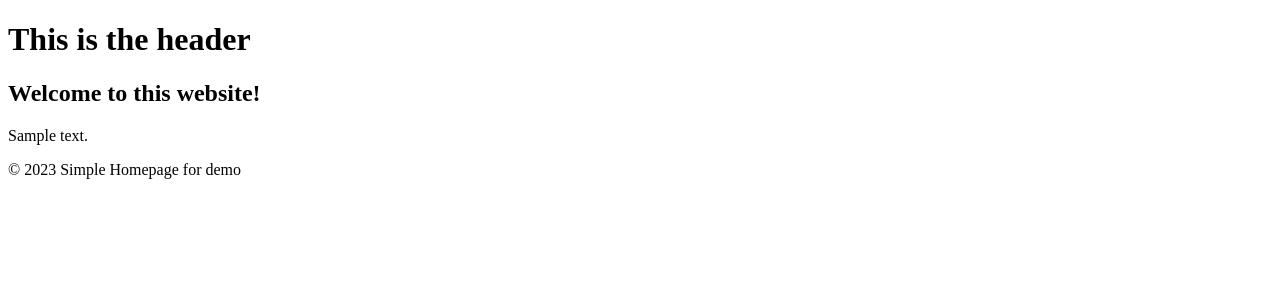
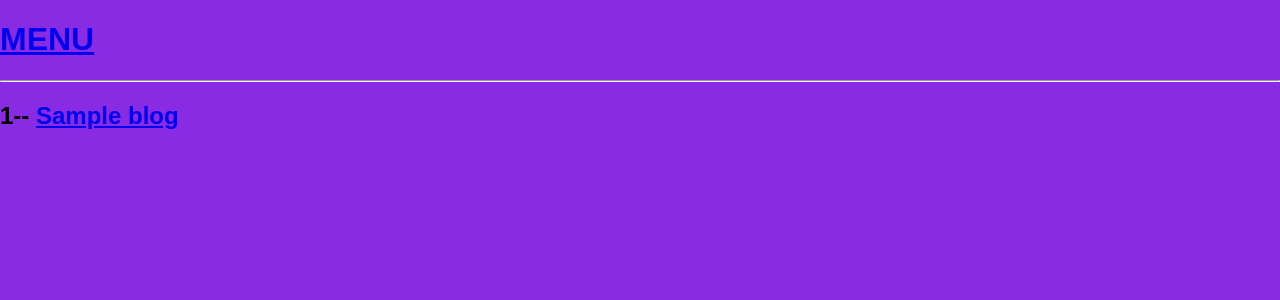
Before and after one commit to MarkNgugi/FLASK_BLOG_WEBSITE, a Flask app: template Project/templates/home.html in a window 1280 px wide. Shown: the top 300 px of the page. Run offline with Flask 3, Linux system fonts and the light colour scheme; the template is opened without the code that fills it: most values are stand-ins (such as "Sample title", 1, 10 or a date in 2020).

Commit message:
modified app.py file

```diff
--- a/Project/app.py
+++ b/Project/app.py
@@ -2,22 +2,26 @@ from flask import Flask, render_template
 
 app = Flask(__name__)
 
-@app.route('/')
+blogs = [
+    {'id':1, 'name':'DJANGO'},
+    {'id':2, 'name':'SPORTS'},
+    {'id':3, 'name':'EDUCATION'},
+    {'id':4, 'name':'MUSIC'},
+    {'id':5, 'name':'WEB DEVELOPMENT'}
+]
 
+@app.route('/home/')
 def home():
-    return render_template('home.html')
+    return render_template('home.html',blogs=blogs)
 
-@app.route('/user/')
-def users():
-    return render_template('blog.html')
+@app.route('/blog/<int:pk>/')
+def blog(pk):
+    blog = None
+    for i in blogs:
+        if i['id'] == int(pk):
+            blog = i
+    return render_template('blog.html', blogs=blog)
 
-@app.route('/room/')
-def rooms():
-    return render_template('room.html')
-
-@app.route('/profile/')
-def profile():
-    return render_template('profile.html')
 
 if __name__ == '__main__':
     app.run(debug=True)
--- a/Project/templates/home.html
+++ b/Project/templates/home.html
@@ -1,25 +1,53 @@
-<!-- templates/index.html -->
 <!DOCTYPE html>
 <html lang="en">
 <head>
     <meta charset="UTF-8">
     <meta name="viewport" content="width=device-width, initial-scale=1.0">
-    <title>{{ title }}</title>
+    <title>Simple Homepage</title>
+    <style>
+        body {
+            font-family: Arial, sans-serif;
+            margin: 0;
+            padding: 0;
+            background-color: rgb(137, 43, 226);
+        }
+
+        header {
+            background-color: #333;
+            color: #fff;
+            padding: 10px;
+            text-align: center;
+        }
+
+        main {
+            padding: 20px;
+        }
+
+        footer {
+            background-color: #333;
+            color: #fff;
+            padding: 10px;
+            text-align: center;
+            position: fixed;
+            bottom: 0;
+            width: 100%;
+        }
+    </style>
 </head>
 <body>
 
-    <header>
-        <h1>This is the header</h1>
-    </header>
 
-    <main>
-        <h2>Welcome to this website!</h2>
-        <p>{{ content }}</p>
-    </main>
+    {%extends 'main.html'%}
+    {%block content%}
 
-    <footer>
-        &copy; 2023 Simple Homepage for demo
-    </footer>
+    {%for blog in blogs%}
+    <h2>{{blog.id}}-- <a href="/blog/{{blog.id}}/">{{blog.name}}</a></h2>
+    {%endfor%}
+
+
+
+
+    {%endblock%}
 
 </body>
 </html>
--- /dev/null
+++ b/Project/templates/main.html
@@ -0,0 +1,13 @@
+<!DOCTYPE html>
+<html lang="en">
+<head>
+    <meta charset="UTF-8">
+    <meta name="viewport" content="width=device-width, initial-scale=1.0">
+    <title>Document</title>
+</head>
+<body>
+    {% include 'navbar.html' %}
+    {%block content%}
+    {%endblock%}
+</body>
+</html>
--- a/Project/templates/navbar.html
+++ b/Project/templates/navbar.html
@@ -1 +1,4 @@
-<a href="/">MENU</a>
+<a href="/home/">
+<h1>MENU</h1>
+</a>
+<HR>
--- a/Project/templates/profile.html
+++ /dev/null
@@ -1 +0,0 @@
-<h1>THERE IS NO PROFILE, PRACTICE BY ADDING MORE CODE TO THIS REPO!!!!!!</h1>
--- a/Project/templates/room.html
+++ /dev/null
@@ -1 +0,0 @@
-<h1>THIS IS THE ROOM SECTION OF THIS WEBSITE</h1>
```
Also changed, not shown: Project/templates/blog.html (+5 -2 lines).
